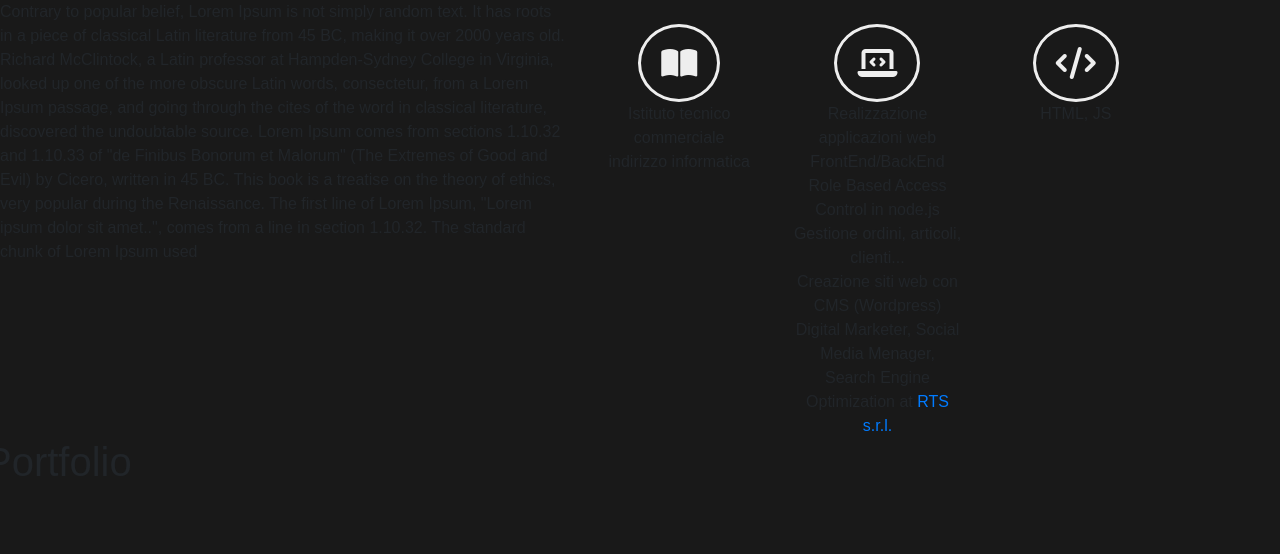
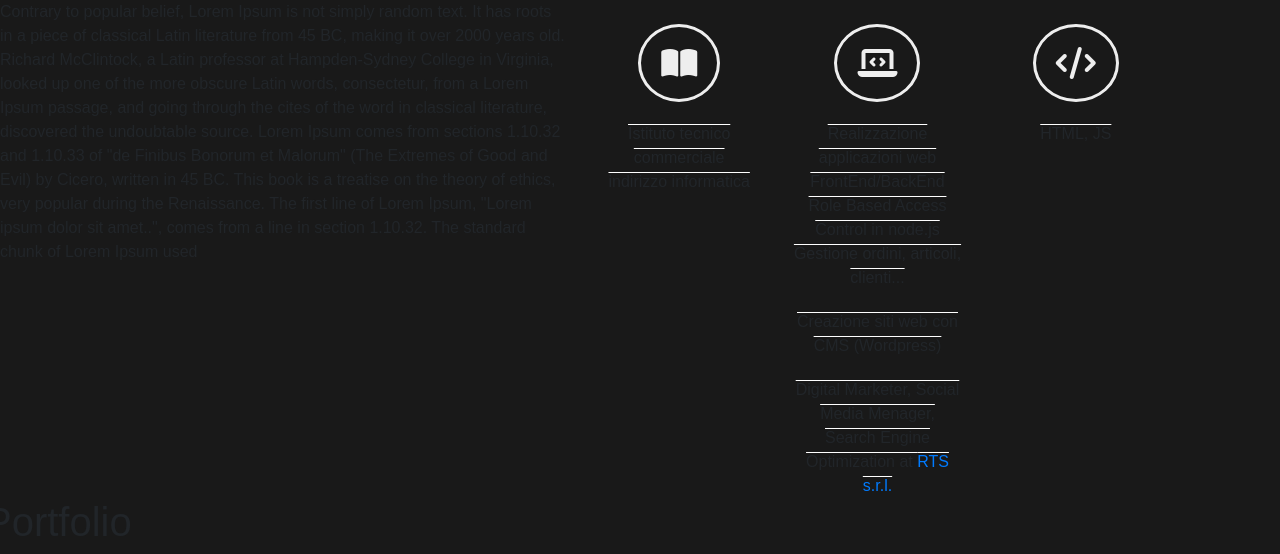
Before and after one commit to ripa001/ripa001.github.io, a Jekyll site: the page built from index.html, in a window 1280 px wide. Shown: the part 900-1454 px from the top of the page. Built offline with Jekyll 4.4.1, drawn with Linux system fonts in a browser that asks for light colours; nearby versions of some CDN libraries; some web fonts are replaced; before the commit the page ends 1394 px from its top, so only the background shows below that.

Commit message:
Update index.html

```diff
--- a/index.html
+++ b/index.html
@@ -35,21 +35,21 @@
    <div class="col-md-4 text-center">
     <span class="icon"><i class="fas fa-book-open fa-2x"></i></span>
     <span class="scheme">
-      <div class="first">Istituto tecnico commerciale<br>indirizzo informatica</div>
+      <div class="item-scheme">Istituto tecnico commerciale<br>indirizzo informatica</div>
     </span>
   </div>
   <div class="col-md-4 text-center">
     <span class="icon"><i class="fas fa-laptop-code fa-2x"></i></span>
 
     <div class="scheme">
-      <div class="first">Realizzazione applicazioni web FrontEnd/BackEnd<br>
+      <div class="item-scheme">Realizzazione applicazioni web FrontEnd/BackEnd<br>
         Role Based Access Control in node.js<br>Gestione ordini, articoli, clienti...</div>
 
 
-      <div class="second">
+      <div class="item-scheme">
         Creazione siti web con CMS (Wordpress)
       </div>
-      <div class="third">
+      <div class="item-scheme">
         Digital Marketer, Social Media Menager, Search Engine Optimization at <a href="www.rtssrl.com" target="_blank">RTS s.r.l.</a>
       </div>
     </span>
@@ -58,7 +58,7 @@
       <div class="col-md-4 text-center">
     <span class="icon"><i class="fas fa-code fa-2x"></i></span>
     <div class="scheme">
-      <div class="first">HTML, JS</div>
+      <div class="item-scheme">HTML, JS</div>
     </div>
   </div>
 </div>
```
